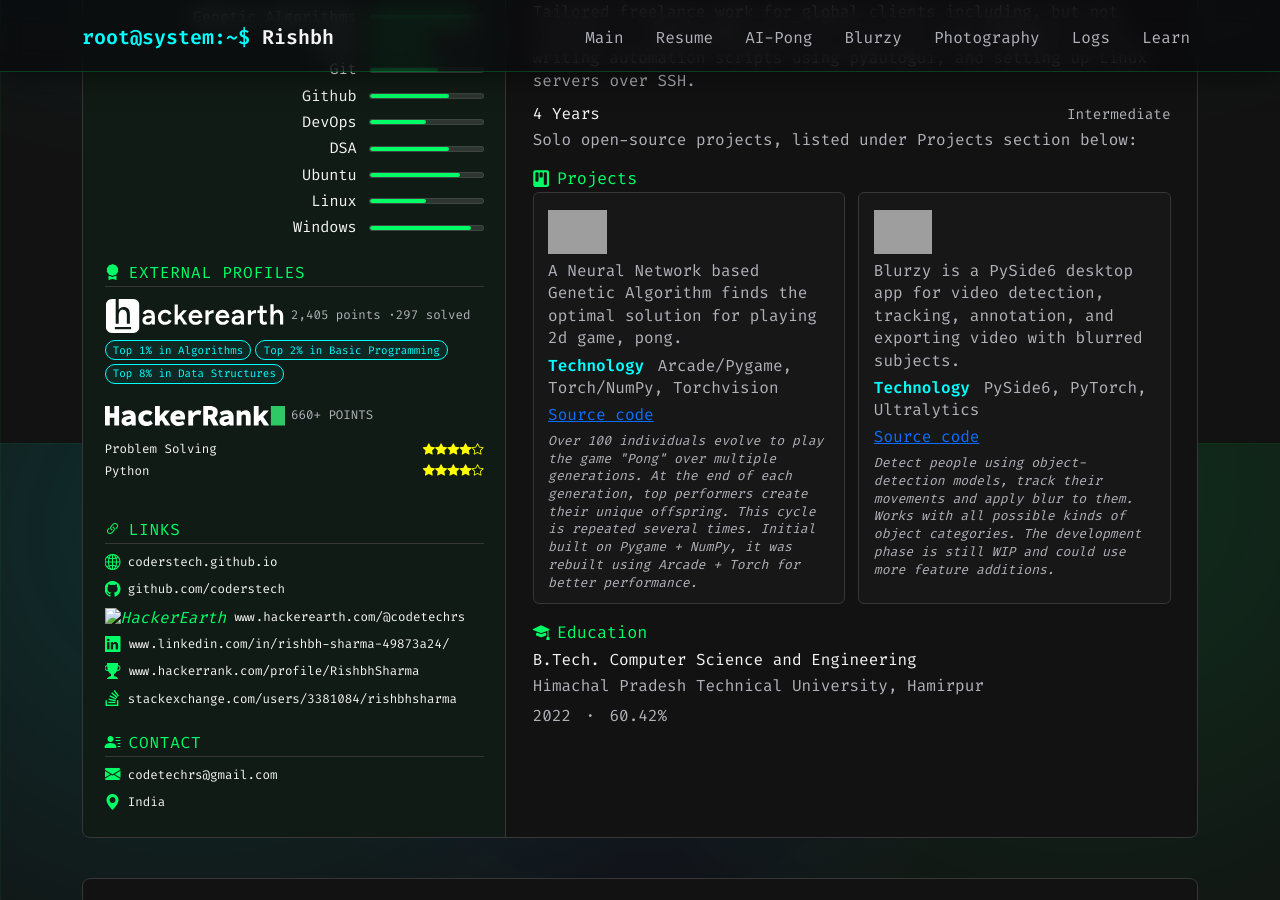
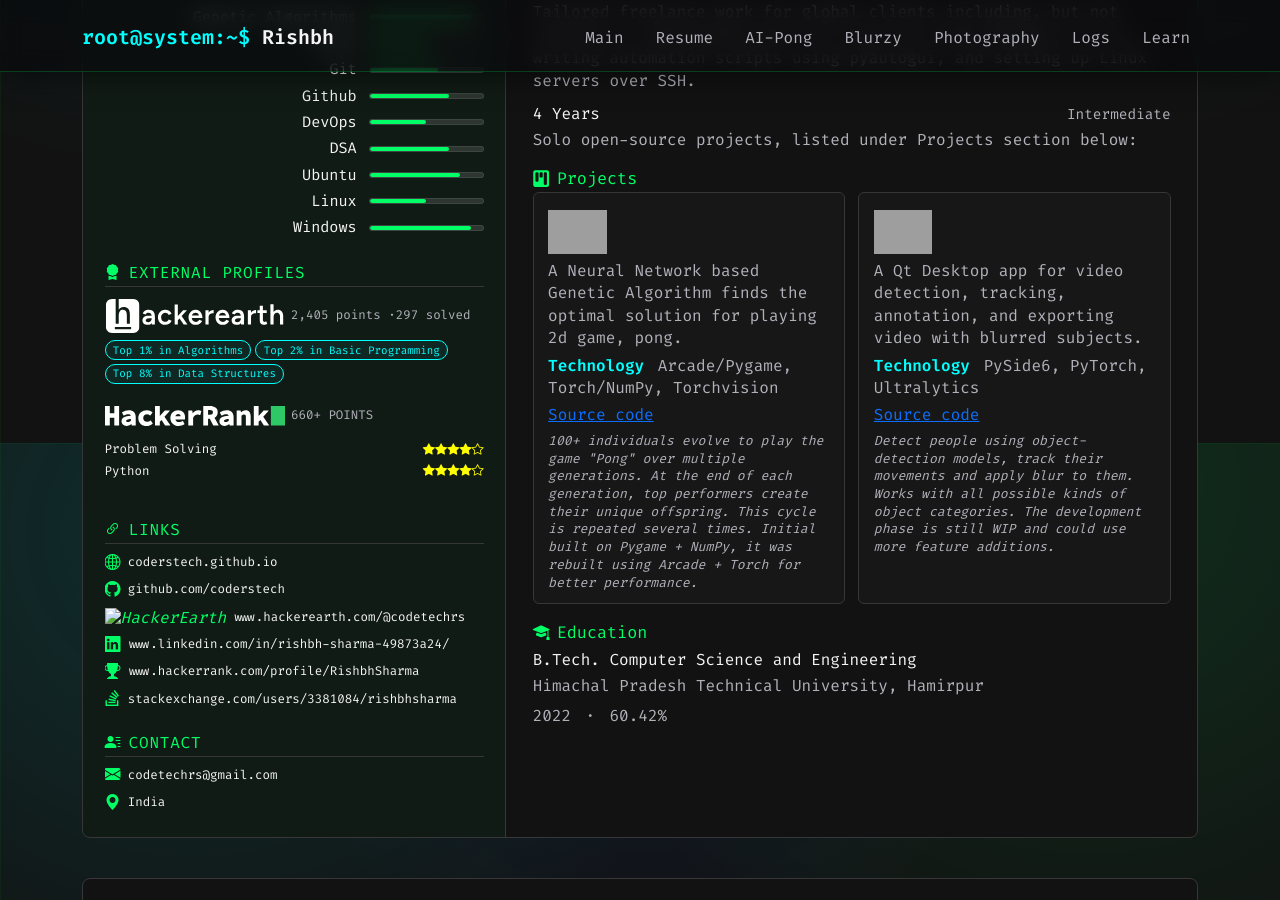
Before and after one commit to CodeRSTech/coderstech.github.io, a Jekyll site: the page built from resume.md, in a window 1280 px wide and 900 px high, scrolled down 457 px. Built offline with Jekyll 4.4.1, drawn with Linux system fonts in a browser that asks for light colours; grey boxes are pictures that could not be loaded.

Commit message:
Shortened content.

```diff
--- a/_includes/resume/projects.html
+++ b/_includes/resume/projects.html
@@ -6,11 +6,11 @@
           <p>A Neural Network based Genetic Algorithm finds the optimal solution for playing 2d game, pong.</p>
           <p class="resume-tech"><strong>Technology</strong> Arcade/Pygame, Torch/NumPy, Torchvision</p>
           <p class="resume-tech"><a href="https://github.com/CodeRSTech/AI-Pong" target="_blank" rel="noopener noreferrer">Source code</a><span class="resume-print-url">https://github.com/CodeRSTech/AI-Pong</span></p>
-          <span class="resume-placeholder">Over 100 individuals evolve to play the game "Pong" over multiple generations. At the end of each generation, top performers create their unique offspring. This cycle is repeated several times. Initial built on Pygame + NumPy, it was rebuilt using Arcade + Torch for better performance.</span>
+          <span class="resume-placeholder">100+ individuals evolve to play the game "Pong" over multiple generations. At the end of each generation, top performers create their unique offspring. This cycle is repeated several times. Initial built on Pygame + NumPy, it was rebuilt using Arcade + Torch for better performance.</span>
         </article>
         <article class="resume-project">
           <h3><a class="text-reset" href="{{ '/Blurzy/' | relative_url }}"><img class="brand-logo" src="/Blurzy/docs/assets/title-logo.svg" alt="Blurzy"></a><span class="resume-print-url">https://coderstech.github.io/Blurzy/</span></h3>
-          <p>Blurzy is a PySide6 desktop app for video detection, tracking, annotation, and exporting video with blurred subjects.</p>
+          <p>A Qt Desktop app for video detection, tracking, annotation, and exporting video with blurred subjects.</p>
           <p class="resume-tech"><strong>Technology</strong> PySide6, PyTorch, Ultralytics</p>
           <p class="resume-tech"><a href="https://github.com/CodeRSTech/Blurzy" target="_blank" rel="noopener noreferrer">Source code</a><span class="resume-print-url">https://github.com/CodeRSTech/Blurzy</span></p>
           <span class="resume-placeholder">Detect people using object-detection models, track their movements and apply blur to them. Works with all possible kinds of object categories. The development phase is still WIP and could use more feature additions.</span>
```
